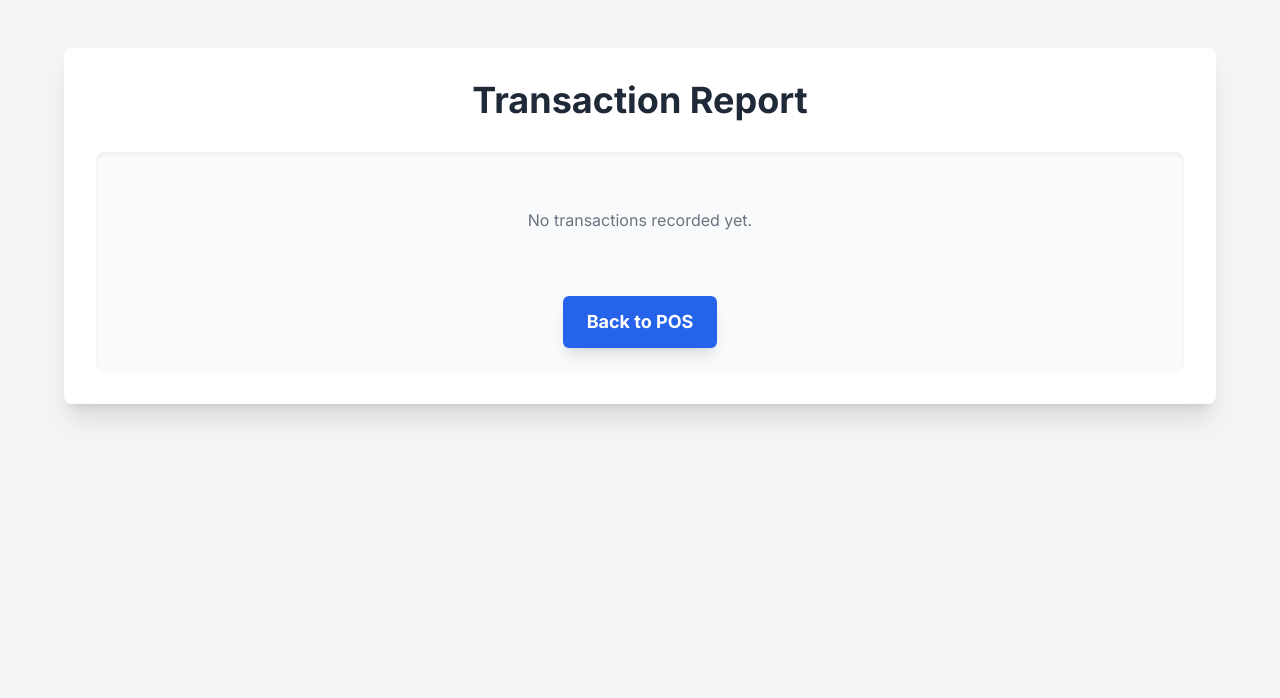
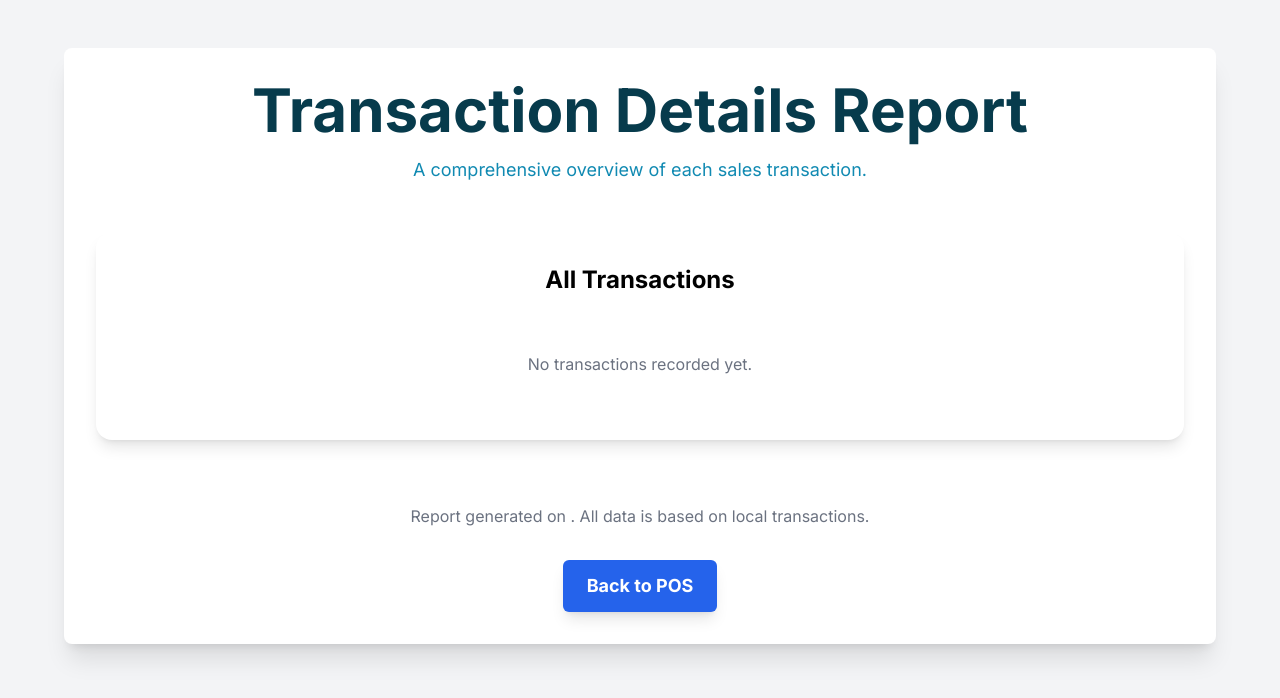
Before and after one commit to LearningCommunitiesJAB/my-pos-system, a plain HTML site: page report.html in a window 1280 px wide. Drawn offline with nearby package versions, Linux system fonts and the light colour scheme.

Commit message:
Update report.html

```diff
--- a/report.html
+++ b/report.html
@@ -17,17 +17,29 @@
     <div id="message-box" class="message-box hidden"></div>
 
     <div class="w-full max-w-6xl bg-white rounded-lg shadow-xl p-6 md:p-8 mt-8">
-        <h1 class="text-4xl font-bold text-center text-gray-800 mb-8">Transaction Report</h1>
+        <header class="text-center mb-12">
+            <h1 class="text-4xl md:text-6xl font-extrabold text-[#073B4C] mb-4">Transaction Details Report</h1>
+            <p class="text-lg text-[#118AB2]">A comprehensive overview of each sales transaction.</p>
+        </header>
 
-        <div class="report-section bg-gray-50 p-6 rounded-lg shadow-inner">
+        <main class="space-y-12">
+            <section id="transaction-table" class="bg-white rounded-2xl shadow-lg p-8 overflow-x-auto">
+                <h3 class="text-2xl font-bold text-center mb-6">All Transactions</h3>
                 <div id="report-table-container">
+                    <!-- Table content will be rendered here by JavaScript -->
                     <p class="text-gray-500 text-center py-8">No transactions recorded yet.</p>
                 </div>
+            </section>
+        </main>
+
+        <footer class="text-center mt-16 text-gray-500">
+            <p>Report generated on <span id="report-date"></span>. All data is based on local transactions.</p>
+        </footer>
+
         <div class="mt-8 text-center">
             <button id="back-to-pos-from-report-btn" class="px-6 py-3 bg-blue-600 text-white font-bold rounded-md shadow-lg hover:bg-blue-700 focus:outline-none focus:ring-2 focus:ring-blue-500 focus:ring-offset-2 transition-colors duration-200 text-lg">
                 Back to POS
             </button>
-            </div>
         </div>
     </div>
 
```
Lines whose indentation alone changed are shown as unchanged.
